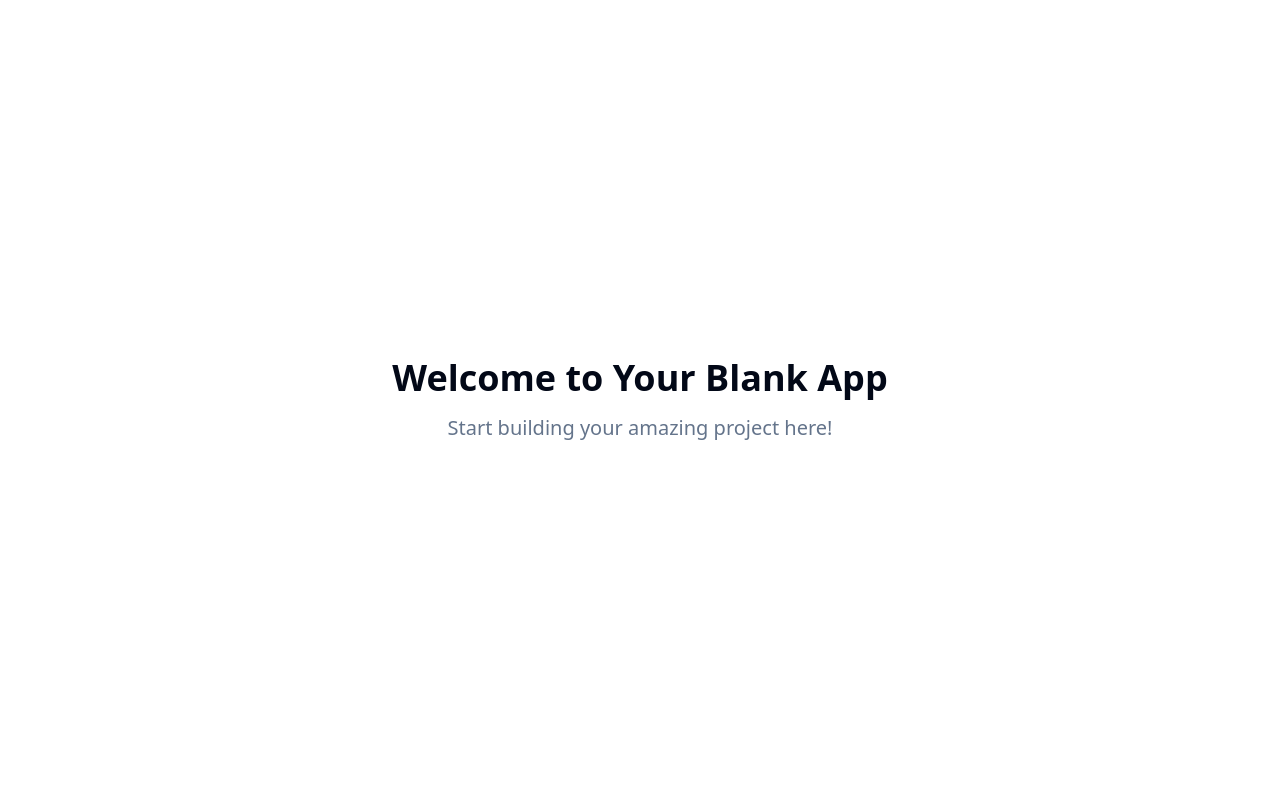
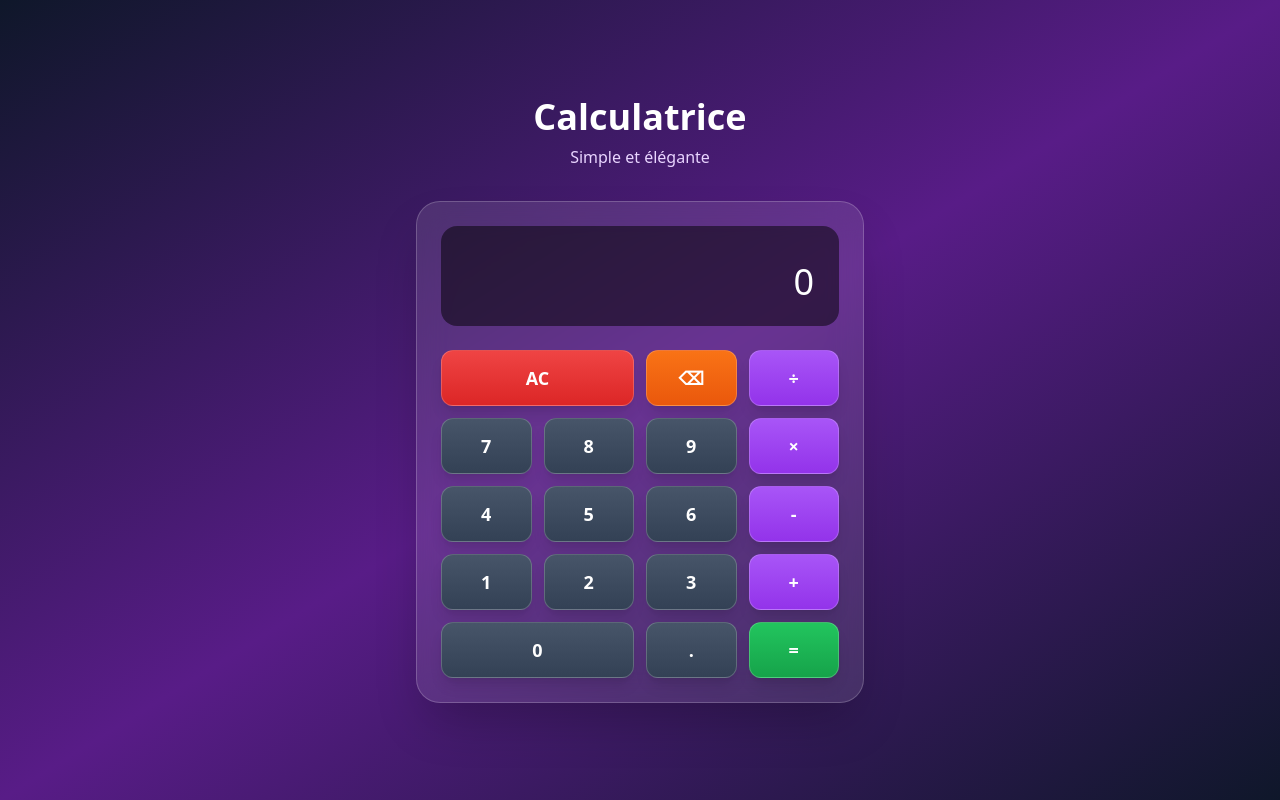
Before and after one commit to jalsgoat/calculatrice-magnifique-web, a React (Vite) app: page / in a window 1280 px wide. Built offline with nearby package versions, Linux system fonts and the light colour scheme.

Commit message:
Add calculator website
Implement a basic calculator website.

```diff
--- /dev/null
+++ b/src/components/Calculator.tsx
@@ -0,0 +1,166 @@
+
+import React, { useState } from 'react';
+import CalculatorButton from './CalculatorButton';
+import { evaluateExpression } from '@/utils/calculator';
+
+const Calculator = () => {
+  const [display, setDisplay] = useState('0');
+  const [previousValue, setPreviousValue] = useState<string>('');
+  const [operation, setOperation] = useState<string>('');
+  const [waitingForNewValue, setWaitingForNewValue] = useState(false);
+
+  const inputNumber = (num: string) => {
+    if (waitingForNewValue) {
+      setDisplay(num);
+      setWaitingForNewValue(false);
+    } else {
+      setDisplay(display === '0' ? num : display + num);
+    }
+  };
+
+  const inputOperation = (nextOperation: string) => {
+    const inputValue = parseFloat(display);
+
+    if (previousValue === '') {
+      setPreviousValue(display);
+    } else if (operation) {
+      const currentValue = parseFloat(previousValue);
+      const newValue = evaluateExpression(currentValue, inputValue, operation);
+
+      setDisplay(String(newValue));
+      setPreviousValue(String(newValue));
+    }
+
+    setWaitingForNewValue(true);
+    setOperation(nextOperation);
+  };
+
+  const calculate = () => {
+    const inputValue = parseFloat(display);
+    const currentValue = parseFloat(previousValue);
+
+    if (previousValue && operation) {
+      const newValue = evaluateExpression(currentValue, inputValue, operation);
+      setDisplay(String(newValue));
+      setPreviousValue('');
+      setOperation('');
+      setWaitingForNewValue(true);
+    }
+  };
+
+  const clear = () => {
+    setDisplay('0');
+    setPreviousValue('');
+    setOperation('');
+    setWaitingForNewValue(false);
+  };
+
+  const deleteLast = () => {
+    if (display.length > 1) {
+      setDisplay(display.slice(0, -1));
+    } else {
+      setDisplay('0');
+    }
+  };
+
+  const inputDecimal = () => {
+    if (waitingForNewValue) {
+      setDisplay('0.');
+      setWaitingForNewValue(false);
+    } else if (display.indexOf('.') === -1) {
+      setDisplay(display + '.');
+    }
+  };
+
+  return (
+    <div className="bg-white/10 backdrop-blur-lg rounded-3xl p-6 shadow-2xl border border-white/20">
+      {/* Display */}
+      <div className="bg-black/50 rounded-2xl p-6 mb-6 min-h-[100px] flex items-end justify-end">
+        <div className="text-right">
+          {previousValue && operation && (
+            <div className="text-purple-300 text-sm mb-1">
+              {previousValue} {operation}
+            </div>
+          )}
+          <div className="text-white text-4xl font-light tracking-wide break-words">
+            {display}
+          </div>
+        </div>
+      </div>
+
+      {/* Buttons Grid */}
+      <div className="grid grid-cols-4 gap-3">
+        {/* Row 1 */}
+        <CalculatorButton
+          onClick={clear}
+          className="bg-gradient-to-b from-red-500 to-red-600 hover:from-red-400 hover:to-red-500"
+          span={2}
+        >
+          AC
+        </CalculatorButton>
+        <CalculatorButton
+          onClick={deleteLast}
+          className="bg-gradient-to-b from-orange-500 to-orange-600 hover:from-orange-400 hover:to-orange-500"
+        >
+          ⌫
+        </CalculatorButton>
+        <CalculatorButton
+          onClick={() => inputOperation('÷')}
+          className="bg-gradient-to-b from-purple-500 to-purple-600 hover:from-purple-400 hover:to-purple-500"
+        >
+          ÷
+        </CalculatorButton>
+
+        {/* Row 2 */}
+        <CalculatorButton onClick={() => inputNumber('7')}>7</CalculatorButton>
+        <CalculatorButton onClick={() => inputNumber('8')}>8</CalculatorButton>
+        <CalculatorButton onClick={() => inputNumber('9')}>9</CalculatorButton>
+        <CalculatorButton
+          onClick={() => inputOperation('×')}
+          className="bg-gradient-to-b from-purple-500 to-purple-600 hover:from-purple-400 hover:to-purple-500"
+        >
+          ×
+        </CalculatorButton>
+
+        {/* Row 3 */}
+        <CalculatorButton onClick={() => inputNumber('4')}>4</CalculatorButton>
+        <CalculatorButton onClick={() => inputNumber('5')}>5</CalculatorButton>
+        <CalculatorButton onClick={() => inputNumber('6')}>6</CalculatorButton>
+        <CalculatorButton
+          onClick={() => inputOperation('-')}
+          className="bg-gradient-to-b from-purple-500 to-purple-600 hover:from-purple-400 hover:to-purple-500"
+        >
+          -
+        </CalculatorButton>
+
+        {/* Row 4 */}
+        <CalculatorButton onClick={() => inputNumber('1')}>1</CalculatorButton>
+        <CalculatorButton onClick={() => inputNumber('2')}>2</CalculatorButton>
+        <CalculatorButton onClick={() => inputNumber('3')}>3</CalculatorButton>
+        <CalculatorButton
+          onClick={() => inputOperation('+')}
+          className="bg-gradient-to-b from-purple-500 to-purple-600 hover:from-purple-400 hover:to-purple-500"
+        >
+          +
+        </CalculatorButton>
+
+        {/* Row 5 */}
+        <CalculatorButton
+          onClick={() => inputNumber('0')}
+          span={2}
+        >
+          0
+        </CalculatorButton>
+        <CalculatorButton onClick={inputDecimal}>.</CalculatorButton>
+        <CalculatorButton
+          onClick={calculate}
+          className="bg-gradient-to-b from-green-500 to-green-600 hover:from-green-400 hover:to-green-500"
+        >
+          =
+        </CalculatorButton>
+      </div>
+    </div>
+  );
+};
+
+export default Calculator;
--- /dev/null
+++ b/src/components/CalculatorButton.tsx
@@ -0,0 +1,30 @@
+
+import React from 'react';
+import { cn } from '@/lib/utils';
+
+interface CalculatorButtonProps {
+  children: React.ReactNode;
+  onClick: () => void;
+  className?: string;
+  span?: number;
+}
+
+const CalculatorButton = ({ children, onClick, className, span = 1 }: CalculatorButtonProps) => {
+  return (
+    <button
+      onClick={onClick}
+      className={cn(
+        "h-14 rounded-xl font-semibold text-lg transition-all duration-200 transform active:scale-95 shadow-lg",
+        "bg-gradient-to-b from-slate-600 to-slate-700 hover:from-slate-500 hover:to-slate-600",
+        "text-white border border-white/20",
+        "hover:shadow-xl hover:-translate-y-0.5",
+        span === 2 && "col-span-2",
+        className
+      )}
+    >
+      {children}
+    </button>
+  );
+};
+
+export default CalculatorButton;
--- a/src/pages/Index.tsx
+++ b/src/pages/Index.tsx
@@ -1,11 +1,15 @@
-// Update this page (the content is just a fallback if you fail to update the page)
+
+import Calculator from "@/components/Calculator";
 
 const Index = () => {
   return (
-    <div className="min-h-screen flex items-center justify-center bg-background">
-      <div className="text-center">
-        <h1 className="text-4xl font-bold mb-4">Welcome to Your Blank App</h1>
-        <p className="text-xl text-muted-foreground">Start building your amazing project here!</p>
+    <div className="min-h-screen bg-gradient-to-br from-slate-900 via-purple-900 to-slate-900 flex items-center justify-center p-4">
+      <div className="w-full max-w-md">
+        <div className="text-center mb-8">
+          <h1 className="text-4xl font-bold text-white mb-2">Calculatrice</h1>
+          <p className="text-purple-200">Simple et élégante</p>
+        </div>
+        <Calculator />
       </div>
     </div>
   );
--- /dev/null
+++ b/src/utils/calculator.ts
@@ -0,0 +1,15 @@
+
+export const evaluateExpression = (firstValue: number, secondValue: number, operation: string): number => {
+  switch (operation) {
+    case '+':
+      return firstValue + secondValue;
+    case '-':
+      return firstValue - secondValue;
+    case '×':
+      return firstValue * secondValue;
+    case '÷':
+      return secondValue !== 0 ? firstValue / secondValue : 0;
+    default:
+      return secondValue;
+  }
+};
```
